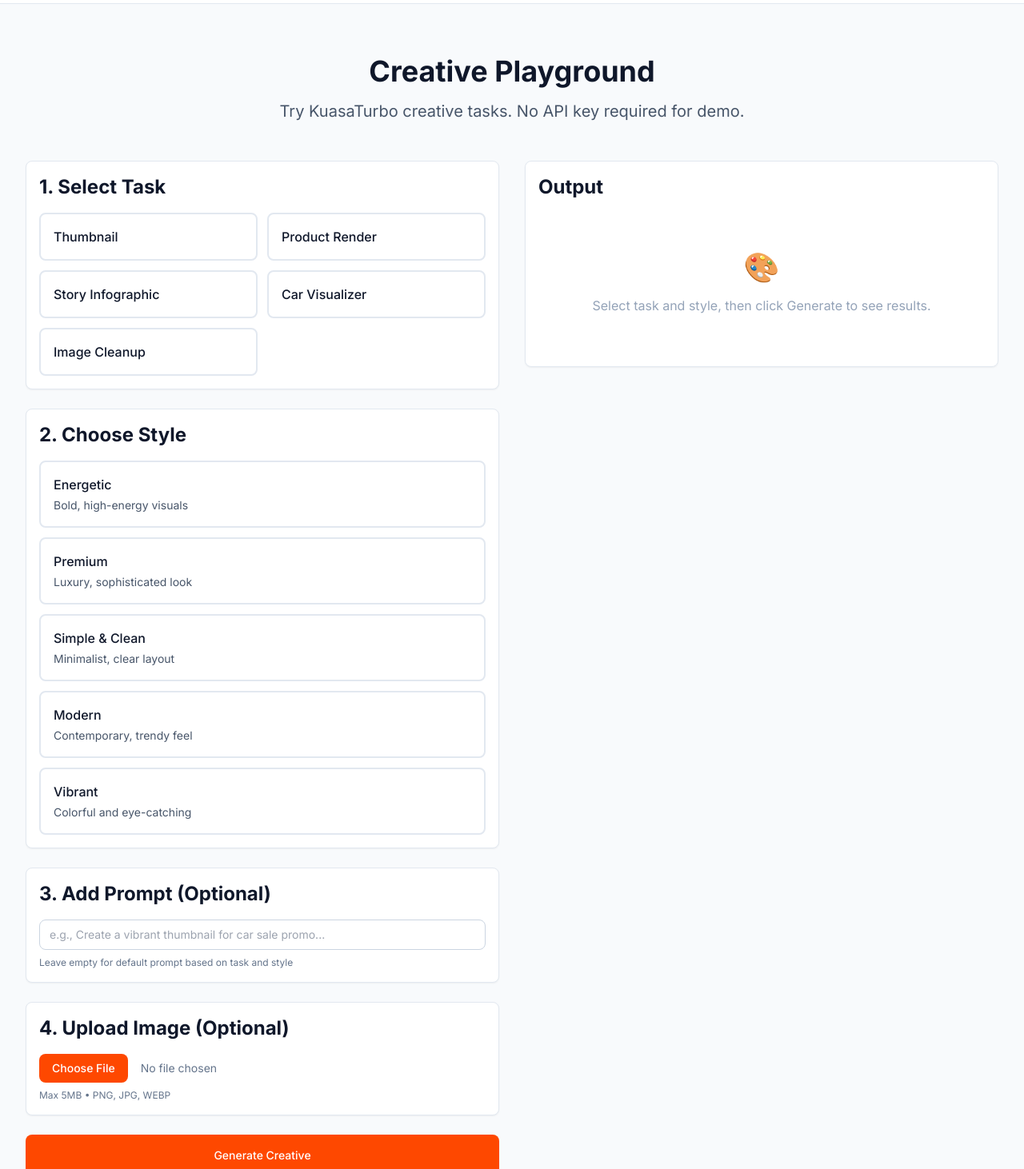
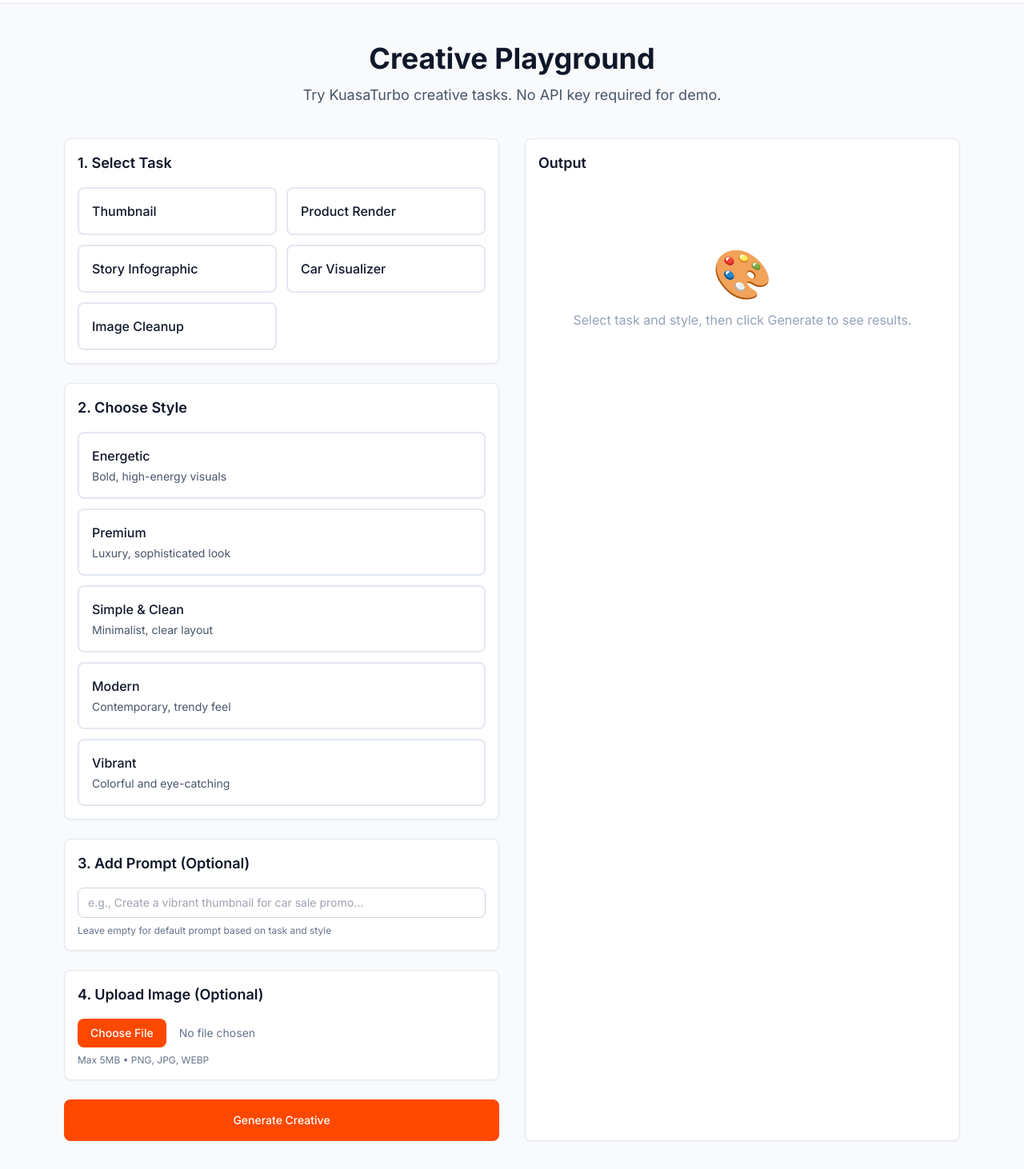
Before and after one commit to fidos777/kuasaturbo-frontend, a Next.js app: page /playground in a window 1280 px wide. Shown: the part 60-1522 px from the top of the page at 80% size. Built offline with nearby package versions, Linux system fonts and the light colour scheme; no server answers.

Commit message:
feat: add base64 image conversion to playground

```diff
--- a/app/playground/page.tsx
+++ b/app/playground/page.tsx
@@ -11,6 +11,20 @@ import OutputDisplay from "@/components/playground/OutputDisplay";
 import WorkerAnimation from "@/components/playground/WorkerAnimation";
 import { generateCreative } from "@/lib/api";
 import type { PlaygroundState, GenerateCreativeResponse } from "@/lib/types";
+
+// Helper: Convert File to Base64 string (client-side only)
+async function fileToBase64(file: File): Promise<string> {
+  return new Promise((resolve, reject) => {
+    const reader = new FileReader();
+    reader.onload = () => {
+      const result = reader.result as string;
+      const base64 = result.split(",")[1] || result;
+      resolve(base64);
+    };
+    reader.onerror = reject;
+    reader.readAsDataURL(file);
+  });
+}
 
 export default function PlaygroundPage() {
   // Form state
@@ -43,12 +57,15 @@ export default function PlaygroundPage() {
     }, 600);
 
     try {
+      // Convert image to base64 if uploaded
+      const imageBase64 = uploadedImage ? await fileToBase64(uploadedImage) : undefined;
+
       // Call API
       const response = await generateCreative({
         task: selectedTask,
         style: selectedStyle,
         prompt: prompt || undefined,
-        image: undefined, // TODO: Add base64 conversion
+        image: imageBase64,
       });
 
       // Clear worker animation
@@ -65,7 +82,6 @@ export default function PlaygroundPage() {
   };
 
   const handleGenerateAnother = () => {
-    // Reset to idle state but keep form values
     setState("idle");
     setResult(null);
     setError(null);
@@ -73,7 +89,6 @@ export default function PlaygroundPage() {
   };
 
   const handleReset = () => {
-    // Full reset
     setSelectedTask("");
     setSelectedStyle("");
     setPrompt("");
@@ -85,28 +100,34 @@ export default function PlaygroundPage() {
   };
 
   const isProcessing = state === "processing";
-  const isComplete = state === "complete";
-  const hasError = state === "error";
+  const canGenerate = selectedTask && selectedStyle && !isProcessing;
 
   return (
-    <div className="container mx-auto px-4 py-16">
-      <div className="text-center mb-12">
-        <h1 className="text-4xl font-bold mb-4">Creative Playground</h1>
-        <p className="text-xl text-slate-600">
+    <main className="min-h-screen bg-slate-50 py-12">
+      <div className="max-w-6xl mx-auto px-4">
+        {/* Header */}
+        <div className="text-center mb-10">
+          <h1 className="text-4xl font-bold text-slate-900 mb-3">
+            Creative Playground
+          </h1>
+          <p className="text-slate-600 text-lg">
             Try KuasaTurbo creative tasks. No API key required for demo.
           </p>
           {!process.env.NEXT_PUBLIC_API_URL && (
-          <p className="text-sm text-yellow-600 mt-2">
+            <p className="text-orange-500 text-sm mt-2">
               Running in mock mode (NEXT_PUBLIC_API_URL not configured)
             </p>
           )}
         </div>
 
-      <div className="grid lg:grid-cols-2 gap-8">
-        {/* Left Panel - Inputs */}
+        <div className="grid grid-cols-1 lg:grid-cols-2 gap-8">
+          {/* Left Column - Input */}
           <div className="space-y-6">
+            {/* Task Selection */}
             <Card>
-            <h2 className="text-2xl font-bold mb-4">1. Select Task</h2>
+              <h2 className="text-lg font-semibold text-slate-900 mb-4">
+                1. Select Task
+              </h2>
               <TaskSelector
                 selectedTask={selectedTask}
                 onSelectTask={setSelectedTask}
@@ -114,8 +135,11 @@ export default function PlaygroundPage() {
               />
             </Card>
 
+            {/* Style Selection */}
             <Card>
-            <h2 className="text-2xl font-bold mb-4">2. Choose Style</h2>
+              <h2 className="text-lg font-semibold text-slate-900 mb-4">
+                2. Choose Style
+              </h2>
               <StyleSelector
                 selectedStyle={selectedStyle}
                 onSelectStyle={setSelectedStyle}
@@ -123,11 +147,12 @@ export default function PlaygroundPage() {
               />
             </Card>
 
+            {/* Prompt Input */}
             <Card>
-            <h2 className="text-2xl font-bold mb-4">3. Add Prompt (Optional)</h2>
+              <h2 className="text-lg font-semibold text-slate-900 mb-4">
+                3. Add Prompt (Optional)
+              </h2>
               <Input
-              name="prompt"
-              type="text"
                 placeholder="e.g., Create a vibrant thumbnail for car sale promo..."
                 value={prompt}
                 onChange={setPrompt}
@@ -138,8 +163,11 @@ export default function PlaygroundPage() {
               </p>
             </Card>
 
+            {/* Image Upload */}
             <Card>
-            <h2 className="text-2xl font-bold mb-4">4. Upload Image (Optional)</h2>
+              <h2 className="text-lg font-semibold text-slate-900 mb-4">
+                4. Upload Image (Optional)
+              </h2>
               <ImageUploader
                 uploadedImage={uploadedImage}
                 onUpload={setUploadedImage}
@@ -147,62 +175,56 @@ export default function PlaygroundPage() {
               />
             </Card>
 
-          <div className="flex gap-3">
+            {/* Generate Button */}
             <GenerateButton
-              disabled={!selectedTask || !selectedStyle || isProcessing}
+              onClick={handleGenerate}
+              disabled={!canGenerate}
               isGenerating={isProcessing}
-              onClick={handleGenerate}
             />
-            {(isComplete || hasError) && (
-              <button
-                onClick={handleReset}
-                className="px-6 py-3 rounded-lg font-medium transition-colors bg-slate-200 text-slate-700 hover:bg-slate-300"
-              >
-                Reset All
-              </button>
-            )}
-          </div>
           </div>
 
-        {/* Right Panel - Output */}
+          {/* Right Column - Output */}
           <div>
-          <Card className="sticky top-4">
-            <h2 className="text-2xl font-bold mb-4">Output</h2>
+            <Card className="h-full min-h-[500px]">
+              <h2 className="text-lg font-semibold text-slate-900 mb-4">
+                Output
+              </h2>
 
-            {state === "idle" && (
-              <div className="text-center py-12 text-slate-400">
-                <div className="text-4xl mb-4">🎨</div>
-                <p>Select task and style, then click Generate to see results.</p>
-              </div>
-            )}
-
+              {/* Worker Animation */}
               {isProcessing && (
                 <WorkerAnimation currentStep={currentWorker} />
               )}
 
-            {isComplete && result && (
-              <OutputDisplay
-                output={result}
-                onGenerateAnother={handleGenerateAnother}
-              />
+              {/* Error Display */}
+              {state === "error" && error && (
+                <div className="bg-red-50 border border-red-200 rounded-lg p-4 mb-4">
+                  <p className="text-red-700 font-medium">Error</p>
+                  <p className="text-red-600 text-sm">{error}</p>
+                  <button
+                    onClick={handleGenerateAnother}
+                    className="mt-3 text-sm text-red-600 hover:text-red-800 underline"
+                  >
+                    Try again
+                  </button>
+                </div>
               )}
 
-            {hasError && (
-              <div className="text-center py-12">
-                <div className="text-4xl mb-4 text-red-500">⚠️</div>
-                <p className="text-red-600 font-medium mb-4">Generation Failed</p>
-                <p className="text-sm text-slate-600 mb-6">{error}</p>
-                <button
-                  onClick={handleGenerateAnother}
-                  className="px-6 py-3 rounded-lg font-medium bg-primary text-white hover:bg-primary/90"
-                >
-                  Try Again
-                </button>
+              {/* Output Display */}
+              {state === "complete" && result && (
+                <OutputDisplay output={result} onGenerateAnother={handleReset} />
+              )}
+
+              {/* Idle State */}
+              {state === "idle" && !result && (
+                <div className="flex flex-col items-center justify-center h-64 text-slate-400">
+                  <span className="text-6xl mb-4">🎨</span>
+                  <p>Select task and style, then click Generate to see results.</p>
                 </div>
               )}
             </Card>
           </div>
         </div>
       </div>
+    </main>
   );
 }
```
Lines whose indentation alone changed are shown as unchanged.
